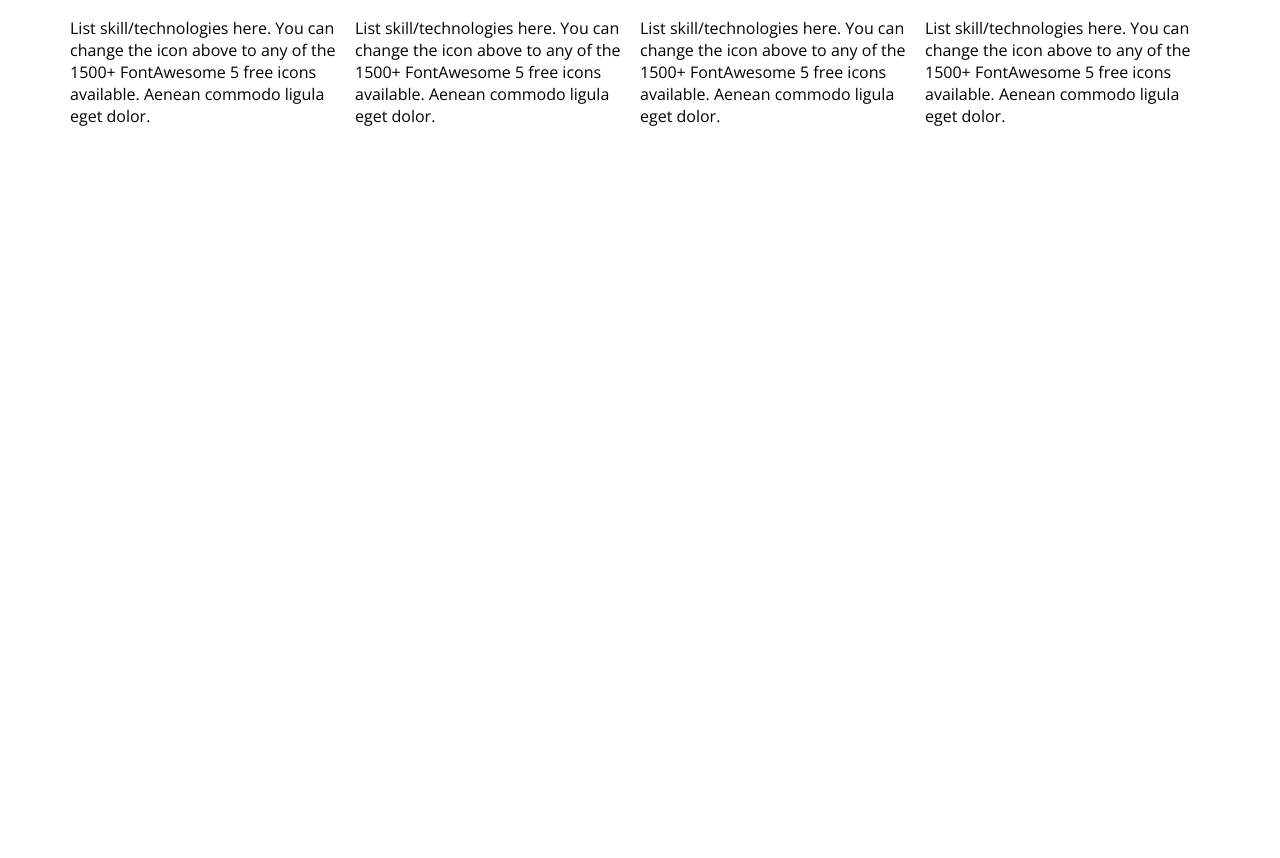
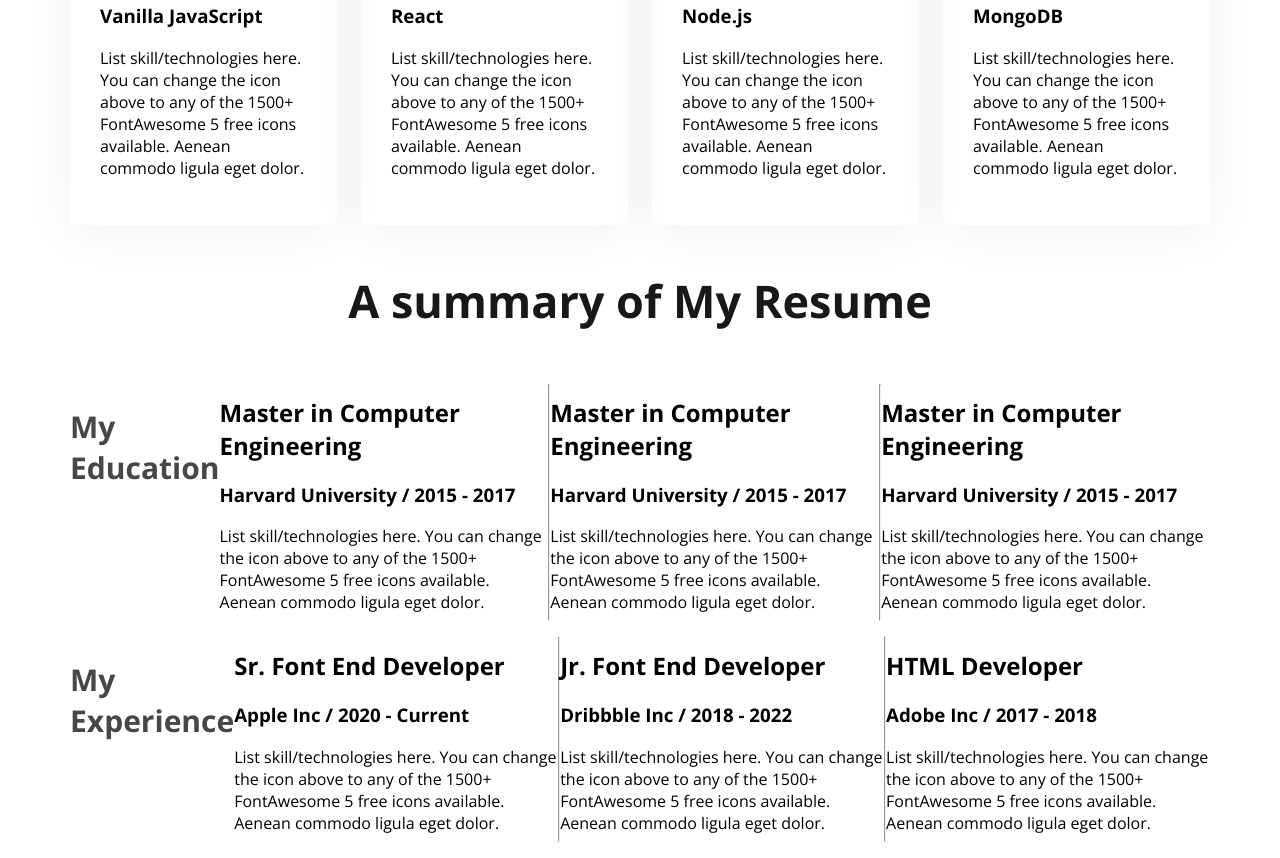
Before and after one commit to tonushreetoma/WebDevloper, a plain HTML site: page index.html in a window 1280 px wide. Shown: the part 1900-2758 px from the top of the page. Before the commit the page ends 2051 px from the top, so only its background shows below. Drawn offline with nearby package versions, Linux system fonts and the light colour scheme.

Commit message:
experience added

```diff
--- a/index.html
+++ b/index.html
@@ -88,6 +88,74 @@
     </div>
 </div>
   </section>
+   <!-- RESUME SECTION  -->
+    <section>
+        <h3 class="section-tittle">A summary of My Resume</h3>
+        <div class="resume-container">
+            <div class="resume-colum">
+                <h3 class="resume-column-tittle">My Education</h3>
+
+                <div class="resume-item">
+                    <h2 class="resume-item-tittle"> Master in Computer Engineering</h2>
+                    <h3 class="resume-item-sub-tittle">Harvard University / 2015 - 2017</h3>
+                    <p class="resume-tittle-des">List skill/technologies here. You can change the icon above
+                        to any of the 1500+ FontAwesome 5 free icons available. Aenean commodo ligula eget dolor.
+
+                    </p>
+                </div>
+                <hr>
+                <div class="resume-item">
+                    <h2 class="resume-item-tittle"> Master in Computer Engineering</h2>
+                    <h3 class="resume-item-sub-tittle">Harvard University / 2015 - 2017</h3>
+                    <p class="resume-tittle-des">List skill/technologies here. You can change the icon above
+                        to any of the 1500+ FontAwesome 5 free icons available. Aenean commodo ligula eget dolor.
+
+                    </p>
+                </div>
+                <hr>
+                <div class="resume-item">
+                    <h2 class="resume-item-tittle">Master in Computer Engineering </h2>
+                    <h3 class="resume-item-sub-tittle">Harvard University / 2015 - 2017</h3>
+                    <p class="resume-tittle-des">List skill/technologies here. You can change the icon above
+                        to any of the 1500+ FontAwesome 5 free icons available. Aenean commodo ligula eget dolor.
+
+                    </p>
+                </div>
+
+            </div>
+            <div class="resume-colum">
+                <h3 class="resume-column-tittle">My Experience</h3>
+                <div class="resume-item">
+                    <h2 class="resume-item-tittle"> Sr. Font End Developer</h2>
+                    <h3 class="resume-item-sub-tittle">Apple Inc / 2020 - Current</h3>
+                    <p class="resume-tittle-des">List skill/technologies here. You can change the icon above
+                        to any of the 1500+ FontAwesome 5 free icons available. Aenean commodo ligula eget dolor.
+
+                    </p>
+                </div>
+                <hr>
+                <div class="resume-item">
+                    <h2 class="resume-item-tittle"> Jr. Font End Developer</h2>
+                    <h3 class="resume-item-sub-tittle">Dribbble Inc / 2018 - 2022</h3>
+                    <p class="resume-tittle-des">List skill/technologies here. You can change the icon above
+                        to any of the 1500+ FontAwesome 5 free icons available. Aenean commodo ligula eget dolor.
+
+                    </p>
+                </div>
+                <hr>
+                <div class="resume-item">
+                    <h2 class="resume-item-tittle">HTML Developer </h2>
+                    <h3 class="resume-item-sub-tittle">Adobe Inc / 2017 - 2018</h3>
+                    <p class="resume-tittle-des">List skill/technologies here. You can change the icon above
+                        to any of the 1500+ FontAwesome 5 free icons available. Aenean commodo ligula eget dolor.
+
+                    </p>
+                </div>
+
+            </div>
+        </div>
+
+    </section>
     </main>
     <footer>
 
--- a/styles/portfolio.css
+++ b/styles/portfolio.css
@@ -133,10 +133,29 @@ main {
 .sec-tittle{
    justify-content: center;
 }
+
+ /* what i do section style */
 #what-i-do-des{
     padding: 30px  150px;
 
 }
 .skills-container{
     display: flex;
+    gap: 24px;
 }
+.skills{
+    padding: 30px;
+    border-radius: 5px;
+    box-shadow: 0px 6px 50px 0px rgba(0, 0, 0, 0.06);
+}
+
+/* resume section style  */
+
+.resume-column-tittle{
+    color: #474747;
+    font-size: 30px;
+    font-weight: 700;
+}
+.resume-colum{
+    display: flex;
+}
```
